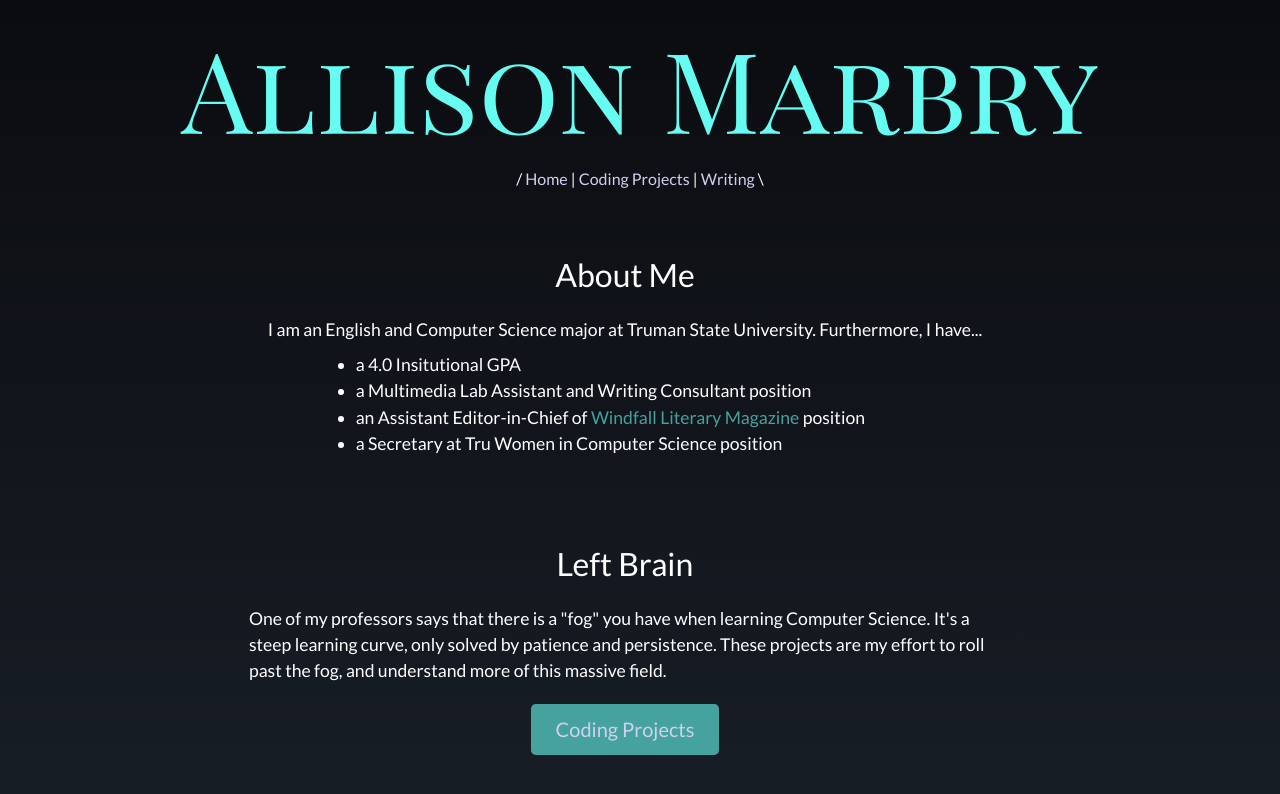
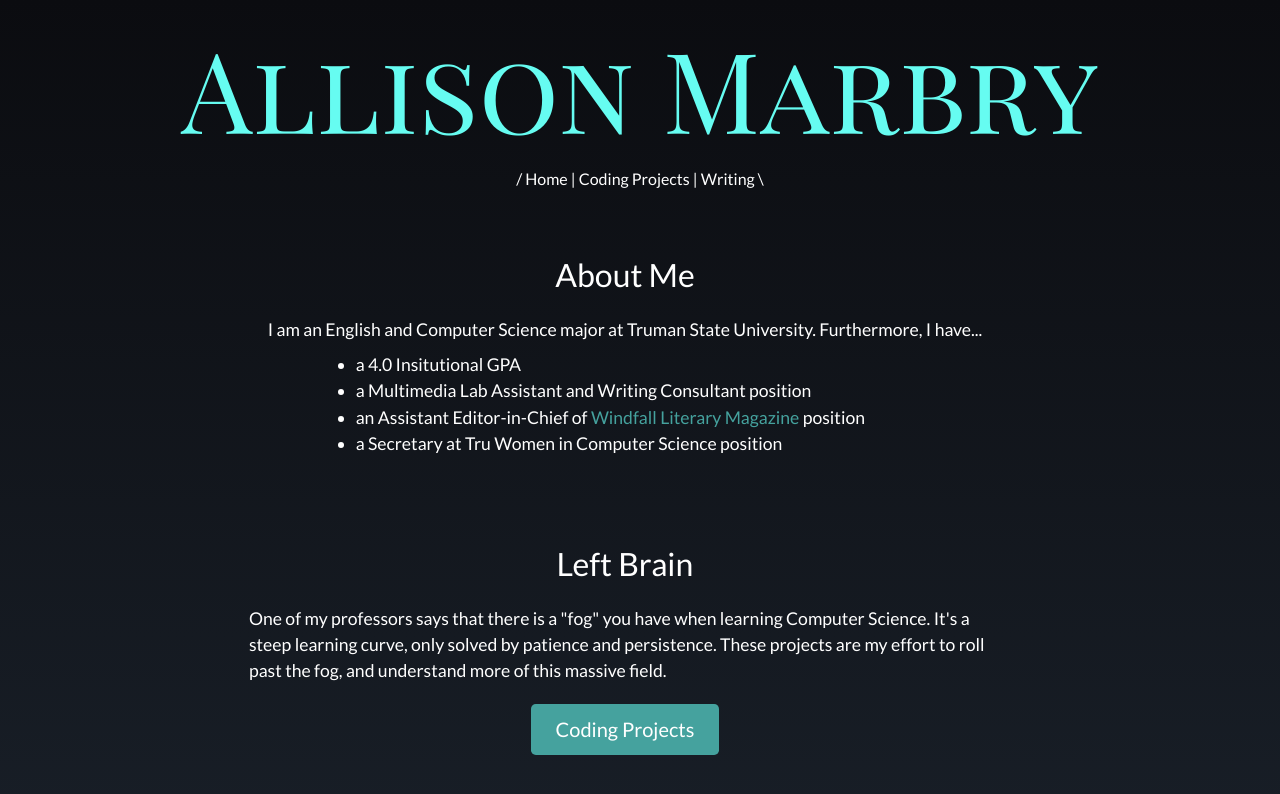
Before and after one commit to abmarbry/abmarbry.github.io, a plain HTML site: page index.html in a window 1280 px wide. Shown: the top 794 px of the page. Drawn offline with nearby package versions, Linux system fonts and the light colour scheme; a script that the page names is missing.

Commit message:
Actually I'm happier with this color

```diff
--- a/main.css
+++ b/main.css
@@ -26,7 +26,7 @@
 }
 
 a:link {
-color: #d0d0f0;
+color: white;
 
 }
 a:visited {
```
